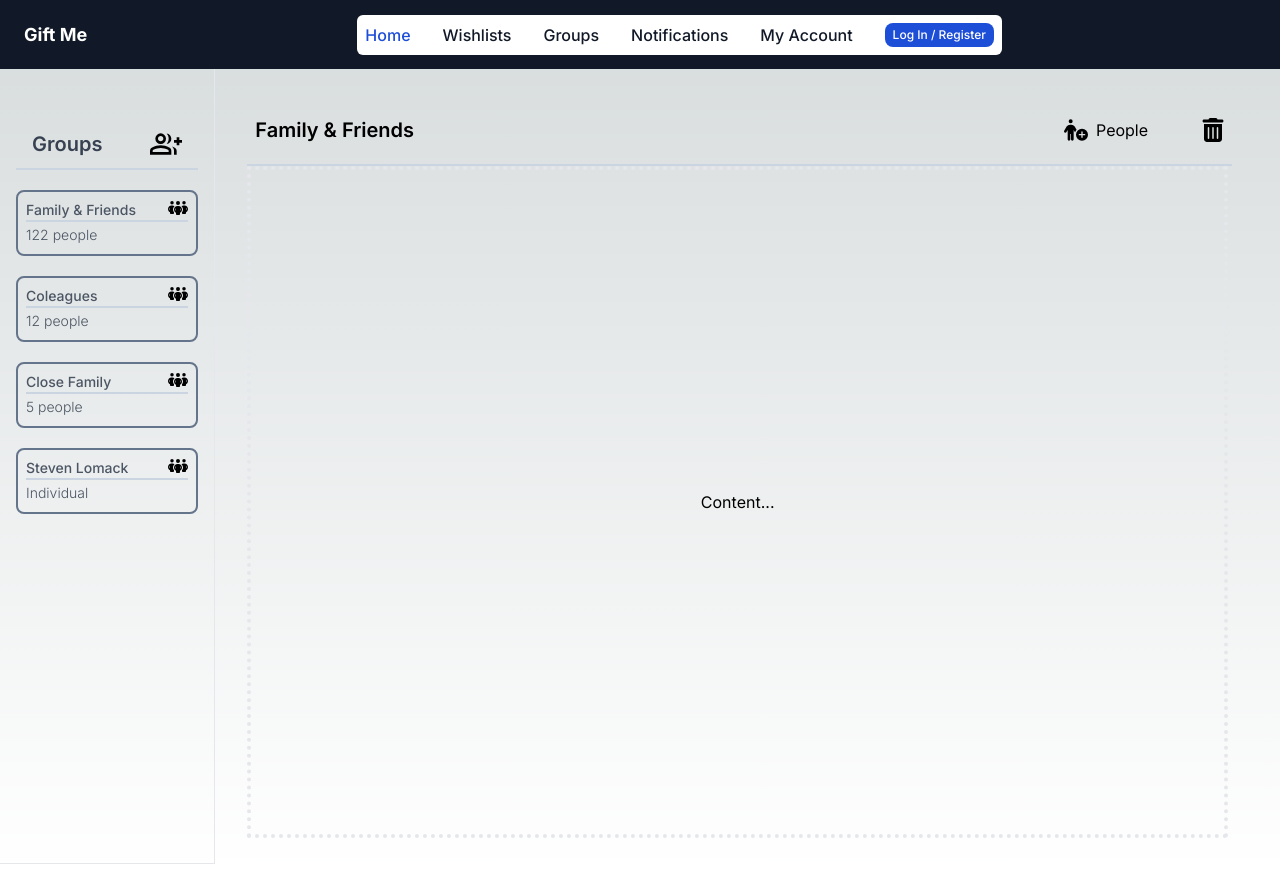
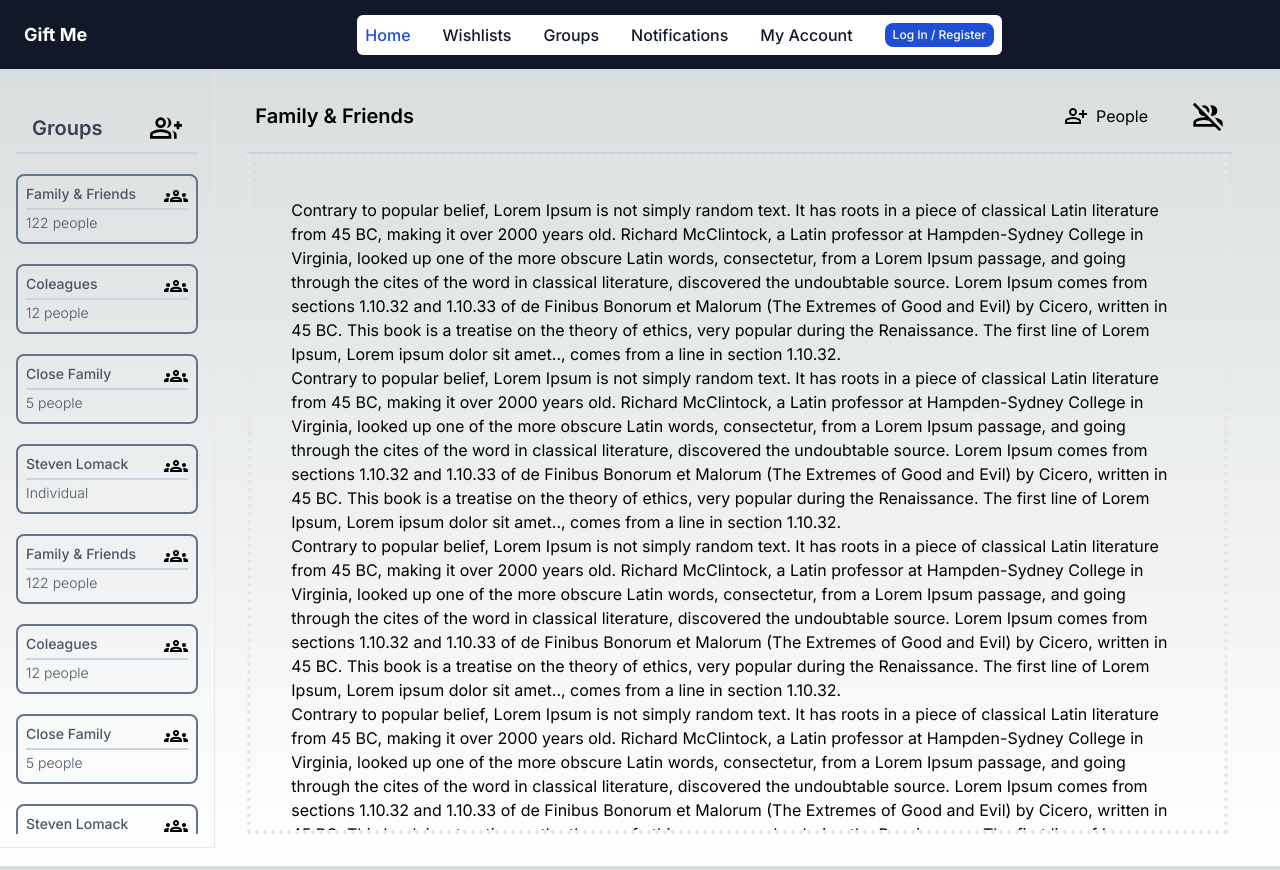
Before and after one commit to NVR-2023/TBD-GiftMe-wish-list-app, a Next.js app: page /groups in a window 1280 px wide. Built offline with nearby package versions, Linux system fonts and the light colour scheme.

Commit message:
changed icons source to google Icons; add vertical scroll to sidebar and content

```diff
--- a/src/app/_components/Layout/groups-sidebar/groupWorkspaceIcon.tsx
+++ b/src/app/_components/Layout/groups-sidebar/groupWorkspaceIcon.tsx
@@ -1,10 +1,14 @@
-
 export default function GroupWorkspaceIcon() {
-    return (
-        <div>
-            <svg xmlns="http://www.w3.org/2000/svg" height="16" width="20" viewBox="0 0 640 512">
-                <path d="M72 88a56 56 0 1 1 112 0A56 56 0 1 1 72 88zM64 245.7C54 256.9 48 271.8 48 288s6 31.1 16 42.3V245.7zm144.4-49.3C178.7 222.7 160 261.2 160 304c0 34.3 12 65.8 32 90.5V416c0 17.7-14.3 32-32 32H96c-17.7 0-32-14.3-32-32V389.2C26.2 371.2 0 332.7 0 288c0-61.9 50.1-112 112-112h32c24 0 46.2 7.5 64.4 20.3zM448 416V394.5c20-24.7 32-56.2 32-90.5c0-42.8-18.7-81.3-48.4-107.7C449.8 183.5 472 176 496 176h32c61.9 0 112 50.1 112 112c0 44.7-26.2 83.2-64 101.2V416c0 17.7-14.3 32-32 32H480c-17.7 0-32-14.3-32-32zm8-328a56 56 0 1 1 112 0A56 56 0 1 1 456 88zM576 245.7v84.7c10-11.3 16-26.1 16-42.3s-6-31.1-16-42.3zM320 32a64 64 0 1 1 0 128 64 64 0 1 1 0-128zM240 304c0 16.2 6 31 16 42.3V261.7c-10 11.3-16 26.1-16 42.3zm144-42.3v84.7c10-11.3 16-26.1 16-42.3s-6-31.1-16-42.3zM448 304c0 44.7-26.2 83.2-64 101.2V448c0 17.7-14.3 32-32 32H288c-17.7 0-32-14.3-32-32V405.2c-37.8-18-64-56.5-64-101.2c0-61.9 50.1-112 112-112h32c61.9 0 112 50.1 112 112z" />
-            </svg>
-        </div>
-    )
+  return (
+    <div>
+      <svg
+        xmlns="http://www.w3.org/2000/svg"
+        height="24"
+        viewBox="0 -960 960 960"
+        width="24"
+      >
+        <path d="M0-240v-63q0-43 44-70t116-27q13 0 25 .5t23 2.5q-14 21-21 44t-7 48v65H0Zm240 0v-65q0-32 17.5-58.5T307-410q32-20 76.5-30t96.5-10q53 0 97.5 10t76.5 30q32 20 49 46.5t17 58.5v65H240Zm540 0v-65q0-26-6.5-49T754-397q11-2 22.5-2.5t23.5-.5q72 0 116 26.5t44 70.5v63H780Zm-455-80h311q-10-20-55.5-35T480-370q-55 0-100.5 15T325-320ZM160-440q-33 0-56.5-23.5T80-520q0-34 23.5-57t56.5-23q34 0 57 23t23 57q0 33-23 56.5T160-440Zm640 0q-33 0-56.5-23.5T720-520q0-34 23.5-57t56.5-23q34 0 57 23t23 57q0 33-23 56.5T800-440Zm-320-40q-50 0-85-35t-35-85q0-51 35-85.5t85-34.5q51 0 85.5 34.5T600-600q0 50-34.5 85T480-480Zm0-80q17 0 28.5-11.5T520-600q0-17-11.5-28.5T480-640q-17 0-28.5 11.5T440-600q0 17 11.5 28.5T480-560Zm1 240Zm-1-280Z" />
+      </svg>
+    </div>
+  );
 }
--- a/src/app/_components/Layout/groups-sidebar/sidebar.tsx
+++ b/src/app/_components/Layout/groups-sidebar/sidebar.tsx
@@ -7,13 +7,13 @@ export default function SideBar() {
   const groupsType = userDetails.groupsType;
 
   return (
-        <div className="flex flex-col w-full px-4 py-8 overflow-y-auto border-b lg:border-r lg:h-screen lg:w-64">
-            <div className="flex flex-col justify-between mt-6">
+    <div className="flex flex-col w-full px-4 py-8 border-b lg:border-r lg:h-screen lg:w-64">
+      <div className="flex flex-col mt-6">
         <div className="flex items-center justify-between border-b-2 border-slate-300 px-4 py-2 text-gray-700 bg-inherit">
           <span className="text-xl font-semibold">Groups</span>
           <AddGroupIcon />
         </div>
-                <aside>
+        <aside className="max-h-[calc(100vh-120px)] overflow-y-auto">
           <ul>
             {groupsType &&
               groupsType.map((group: any, index: number) => {
@@ -22,20 +22,26 @@ export default function SideBar() {
                     <div className="flex items-center px-2 py-2 mt-5 text-gray-600 border-2 border-slate-500 rounded-lg">
                       <div className="w-full">
                         <div className="flex justify-between border-b-2 border-slate-300">
-                                                    <span className="text-sm font-medium">{group.type}</span>
+                          <span className="text-sm font-medium">
+                            {group.type}
+                          </span>
                           <GroupWorkspaceIcon />
                         </div>
                         <div>
-                                                    <span className="text-sm font-light">{group.members > 1 ? `${group.members} people` : 'Individual'}</span>
+                          <span className="text-sm font-light">
+                            {group.members > 1
+                              ? `${group.members} people`
+                              : "Individual"}
+                          </span>
                         </div>
                       </div>
                     </div>
                   </li>
-                                )
+                );
               })}
           </ul>
         </aside>
       </div>
     </div>
-    )
+  );
 }
--- a/src/app/_components/Layout/groups-tab-filtering/addPeopleIcon.tsx
+++ b/src/app/_components/Layout/groups-tab-filtering/addPeopleIcon.tsx
@@ -2,9 +2,14 @@
 export default function AddPeopleIcon() {
     return (
         <div>
-            <svg xmlns="http://www.w3.org/2000/svg" height="24" width="24" viewBox="0 0 576 512">
-                <path d="M112 48a48 48 0 1 1 96 0 48 48 0 1 1 -96 0zm40 304V480c0 17.7-14.3 32-32 32s-32-14.3-32-32V256.9L59.4 304.5c-9.1 15.1-28.8 20-43.9 10.9s-20-28.8-10.9-43.9l58.3-97c17.4-28.9 48.6-46.6 82.3-46.6h29.7c33.7 0 64.9 17.7 82.3 46.6l44.9 74.7c-16.1 17.6-28.6 38.5-36.6 61.5c-1.9-1.8-3.5-3.9-4.9-6.3L232 256.9V480c0 17.7-14.3 32-32 32s-32-14.3-32-32V352H152zM432 224a144 144 0 1 1 0 288 144 144 0 1 1 0-288zm16 80c0-8.8-7.2-16-16-16s-16 7.2-16 16v48H368c-8.8 0-16 7.2-16 16s7.2 16 16 16h48v48c0 8.8 7.2 16 16 16s16-7.2 16-16V384h48c8.8 0 16-7.2 16-16s-7.2-16-16-16H448V304z" />
+            <svg
+                xmlns="http://www.w3.org/2000/svg"
+                height="24"
+                viewBox="0 -960 960 960"
+                width="24"
+            >
+                <path d="M720-400v-120H600v-80h120v-120h80v120h120v80H800v120h-80Zm-360-80q-66 0-113-47t-47-113q0-66 47-113t113-47q66 0 113 47t47 113q0 66-47 113t-113 47ZM40-160v-112q0-34 17.5-62.5T104-378q62-31 126-46.5T360-440q66 0 130 15.5T616-378q29 15 46.5 43.5T680-272v112H40Zm80-80h480v-32q0-11-5.5-20T580-306q-54-27-109-40.5T360-360q-56 0-111 13.5T140-306q-9 5-14.5 14t-5.5 20v32Zm240-320q33 0 56.5-23.5T440-640q0-33-23.5-56.5T360-720q-33 0-56.5 23.5T280-640q0 33 23.5 56.5T360-560Zm0-80Zm0 400Z" />
             </svg>
         </div>
-    )
+    );
 }
--- a/src/app/_components/Layout/groups-tab-filtering/deleteGroupIcon.tsx
+++ b/src/app/_components/Layout/groups-tab-filtering/deleteGroupIcon.tsx
@@ -1,10 +1,14 @@
-
 export default function TrashIcon() {
-    return (
-        <div>
-            <svg xmlns="http://www.w3.org/2000/svg" height="24" width="22" viewBox="0 0 448 512">
-                <path d="M135.2 17.7C140.6 6.8 151.7 0 163.8 0H284.2c12.1 0 23.2 6.8 28.6 17.7L320 32h96c17.7 0 32 14.3 32 32s-14.3 32-32 32H32C14.3 96 0 81.7 0 64S14.3 32 32 32h96l7.2-14.3zM32 128H416V448c0 35.3-28.7 64-64 64H96c-35.3 0-64-28.7-64-64V128zm96 64c-8.8 0-16 7.2-16 16V432c0 8.8 7.2 16 16 16s16-7.2 16-16V208c0-8.8-7.2-16-16-16zm96 0c-8.8 0-16 7.2-16 16V432c0 8.8 7.2 16 16 16s16-7.2 16-16V208c0-8.8-7.2-16-16-16zm96 0c-8.8 0-16 7.2-16 16V432c0 8.8 7.2 16 16 16s16-7.2 16-16V208c0-8.8-7.2-16-16-16z" />
-            </svg>
-        </div>
-    )
+  return (
+    <div>
+      <svg
+        xmlns="http://www.w3.org/2000/svg"
+        height="32"
+        viewBox="0 -960 960 960"
+        width="32"
+      >
+        <path d="M819-28 680-167v7H40v-112q0-34 17.5-62.5T104-378q62-31 126-46.5T360-440q12 0 24.5.5T409-438l-42-42h-7q-66 0-113-47t-47-113v-7L27-820l57-57L876-85l-57 57ZM666-434q51 6 96 20.5t84 35.5q36 20 55 44.5t19 53.5v120h-5L755-320q-9-33-31.5-62.5T666-434Zm-306 74q-56 0-111 13.5T140-306q-9 5-14.5 14t-5.5 20v32h480v-7l-87-87q-38-13-76.5-19.5T360-360Zm202-153q19-28 28.5-60t9.5-67q0-42-14.5-81T544-792q14-5 28-6.5t28-1.5q66 0 113 47t47 113q0 66-49.5 113T595-480l-33-33Zm-58-58-64-64v-5q0-33-23.5-56.5T360-720h-5l-64-64q16-8 33-12t36-4q66 0 113 47t47 113q0 19-4 36t-12 33ZM365-240Zm33-438Z" />
+      </svg>
+    </div>
+  );
 }
--- a/src/app/_components/Layout/groups-tab-filtering/tabFiltering.tsx
+++ b/src/app/_components/Layout/groups-tab-filtering/tabFiltering.tsx
@@ -7,21 +7,19 @@ export default function TabFiltering() {
   const groupsType = userDetails.groupsType;
 
   return (
-        <div className="flex justify-between items-center py-8 mr-4 border-b-2 border-slate-300 lg:px-2 lg:py-5 sm:px-2">
+    <div className="flex z-10 bg-inherit justify-between items-center py-8 mr-4 border-b-2 border-slate-300 lg:px-2 lg:py-5 sm:px-2">
       <div className="text-xl font-semibold">{groupsType[0].type}</div>
       <div className="flex justify-between items-center lg:w-40">
         <div className="flex md:pr-4">
           <div>
             <AddPeopleIcon />
           </div>
-                    <div className="pl-2">
-                        People
-                    </div>
+          <div className="pl-2">People</div>
         </div>
         <div>
           <TrashIcon />
         </div>
       </div>
     </div>
-    )
+  );
 }
--- a/src/app/groups/page.tsx
+++ b/src/app/groups/page.tsx
@@ -7,12 +7,109 @@ export default function Groups() {
   return (
     <div>
       <NavBar />
-      <div className="pt-16 lg:flex">
+      <div className="pt-12 lg:flex">
         <SideBar />
-        <div className="w-full h-full p-7 m-1 overflow-y-auto">
+        <div className="w-full h-full p-7 m-1">
           <TabFiltering />
-          <div className="flex items-center justify-center p-16 mr-5 border-4 border-dotted lg:p-80">
-            Content...
+          <div className="items-center justify-center max-h-[calc(100vh-120px)] overflow-y-auto p-8 mr-5 border-4 border-dotted lg:p-10">
+            <p>
+              Contrary to popular belief, Lorem Ipsum is not simply random text.
+              It has roots in a piece of classical Latin literature from 45 BC,
+              making it over 2000 years old. Richard McClintock, a Latin
+              professor at Hampden-Sydney College in Virginia, looked up one of
+              the more obscure Latin words, consectetur, from a Lorem Ipsum
+              passage, and going through the cites of the word in classical
+              literature, discovered the undoubtable source. Lorem Ipsum comes
+              from sections 1.10.32 and 1.10.33 of de Finibus Bonorum et Malorum
+              (The Extremes of Good and Evil) by Cicero, written in 45 BC. This
+              book is a treatise on the theory of ethics, very popular during
+              the Renaissance. The first line of Lorem Ipsum, Lorem ipsum dolor
+              sit amet.., comes from a line in section 1.10.32.
+            </p>
+            <p>
+              Contrary to popular belief, Lorem Ipsum is not simply random text.
+              It has roots in a piece of classical Latin literature from 45 BC,
+              making it over 2000 years old. Richard McClintock, a Latin
+              professor at Hampden-Sydney College in Virginia, looked up one of
+              the more obscure Latin words, consectetur, from a Lorem Ipsum
+              passage, and going through the cites of the word in classical
+              literature, discovered the undoubtable source. Lorem Ipsum comes
+              from sections 1.10.32 and 1.10.33 of de Finibus Bonorum et Malorum
+              (The Extremes of Good and Evil) by Cicero, written in 45 BC. This
+              book is a treatise on the theory of ethics, very popular during
+              the Renaissance. The first line of Lorem Ipsum, Lorem ipsum dolor
+              sit amet.., comes from a line in section 1.10.32.
+            </p>
+            <p>
+              Contrary to popular belief, Lorem Ipsum is not simply random text.
+              It has roots in a piece of classical Latin literature from 45 BC,
+              making it over 2000 years old. Richard McClintock, a Latin
+              professor at Hampden-Sydney College in Virginia, looked up one of
+              the more obscure Latin words, consectetur, from a Lorem Ipsum
+              passage, and going through the cites of the word in classical
+              literature, discovered the undoubtable source. Lorem Ipsum comes
+              from sections 1.10.32 and 1.10.33 of de Finibus Bonorum et Malorum
+              (The Extremes of Good and Evil) by Cicero, written in 45 BC. This
+              book is a treatise on the theory of ethics, very popular during
+              the Renaissance. The first line of Lorem Ipsum, Lorem ipsum dolor
+              sit amet.., comes from a line in section 1.10.32.
+            </p>
+            <p>
+              Contrary to popular belief, Lorem Ipsum is not simply random text.
+              It has roots in a piece of classical Latin literature from 45 BC,
+              making it over 2000 years old. Richard McClintock, a Latin
+              professor at Hampden-Sydney College in Virginia, looked up one of
+              the more obscure Latin words, consectetur, from a Lorem Ipsum
+              passage, and going through the cites of the word in classical
+              literature, discovered the undoubtable source. Lorem Ipsum comes
+              from sections 1.10.32 and 1.10.33 of de Finibus Bonorum et Malorum
+              (The Extremes of Good and Evil) by Cicero, written in 45 BC. This
+              book is a treatise on the theory of ethics, very popular during
+              the Renaissance. The first line of Lorem Ipsum, Lorem ipsum dolor
+              sit amet.., comes from a line in section 1.10.32.
+            </p>
+            <p>
+              Contrary to popular belief, Lorem Ipsum is not simply random text.
+              It has roots in a piece of classical Latin literature from 45 BC,
+              making it over 2000 years old. Richard McClintock, a Latin
+              professor at Hampden-Sydney College in Virginia, looked up one of
+              the more obscure Latin words, consectetur, from a Lorem Ipsum
+              passage, and going through the cites of the word in classical
+              literature, discovered the undoubtable source. Lorem Ipsum comes
+              from sections 1.10.32 and 1.10.33 of de Finibus Bonorum et Malorum
+              (The Extremes of Good and Evil) by Cicero, written in 45 BC. This
+              book is a treatise on the theory of ethics, very popular during
+              the Renaissance. The first line of Lorem Ipsum, Lorem ipsum dolor
+              sit amet.., comes from a line in section 1.10.32.
+            </p>
+            <p>
+              Contrary to popular belief, Lorem Ipsum is not simply random text.
+              It has roots in a piece of classical Latin literature from 45 BC,
+              making it over 2000 years old. Richard McClintock, a Latin
+              professor at Hampden-Sydney College in Virginia, looked up one of
+              the more obscure Latin words, consectetur, from a Lorem Ipsum
+              passage, and going through the cites of the word in classical
+              literature, discovered the undoubtable source. Lorem Ipsum comes
+              from sections 1.10.32 and 1.10.33 of de Finibus Bonorum et Malorum
+              (The Extremes of Good and Evil) by Cicero, written in 45 BC. This
+              book is a treatise on the theory of ethics, very popular during
+              the Renaissance. The first line of Lorem Ipsum, Lorem ipsum dolor
+              sit amet.., comes from a line in section 1.10.32.
+            </p>
+            <p>
+              Contrary to popular belief, Lorem Ipsum is not simply random text.
+              It has roots in a piece of classical Latin literature from 45 BC,
+              making it over 2000 years old. Richard McClintock, a Latin
+              professor at Hampden-Sydney College in Virginia, looked up one of
+              the more obscure Latin words, consectetur, from a Lorem Ipsum
+              passage, and going through the cites of the word in classical
+              literature, discovered the undoubtable source. Lorem Ipsum comes
+              from sections 1.10.32 and 1.10.33 of de Finibus Bonorum et Malorum
+              (The Extremes of Good and Evil) by Cicero, written in 45 BC. This
+              book is a treatise on the theory of ethics, very popular during
+              the Renaissance. The first line of Lorem Ipsum, Lorem ipsum dolor
+              sit amet.., comes from a line in section 1.10.32.
+            </p>
           </div>
         </div>
       </div>
--- a/src/context/index.tsx
+++ b/src/context/index.tsx
@@ -38,6 +38,38 @@ const defaultAppContext: AppContextProps = {
       type: 'Steven Lomack',
       members: 1
     },
+    {
+      type: 'Family & Friends',
+      members: 122
+    },
+    {
+      type: 'Coleagues',
+      members: 12
+    },
+    {
+      type: 'Close Family',
+      members: 5
+    },
+    {
+      type: 'Steven Lomack',
+      members: 1
+    },
+    {
+      type: 'Family & Friends',
+      members: 122
+    },
+    {
+      type: 'Coleagues',
+      members: 12
+    },
+    {
+      type: 'Close Family',
+      members: 5
+    },
+    {
+      type: 'Steven Lomack',
+      members: 1
+    },
   ],
 };
 
```
Lines whose indentation alone changed are shown as unchanged.
